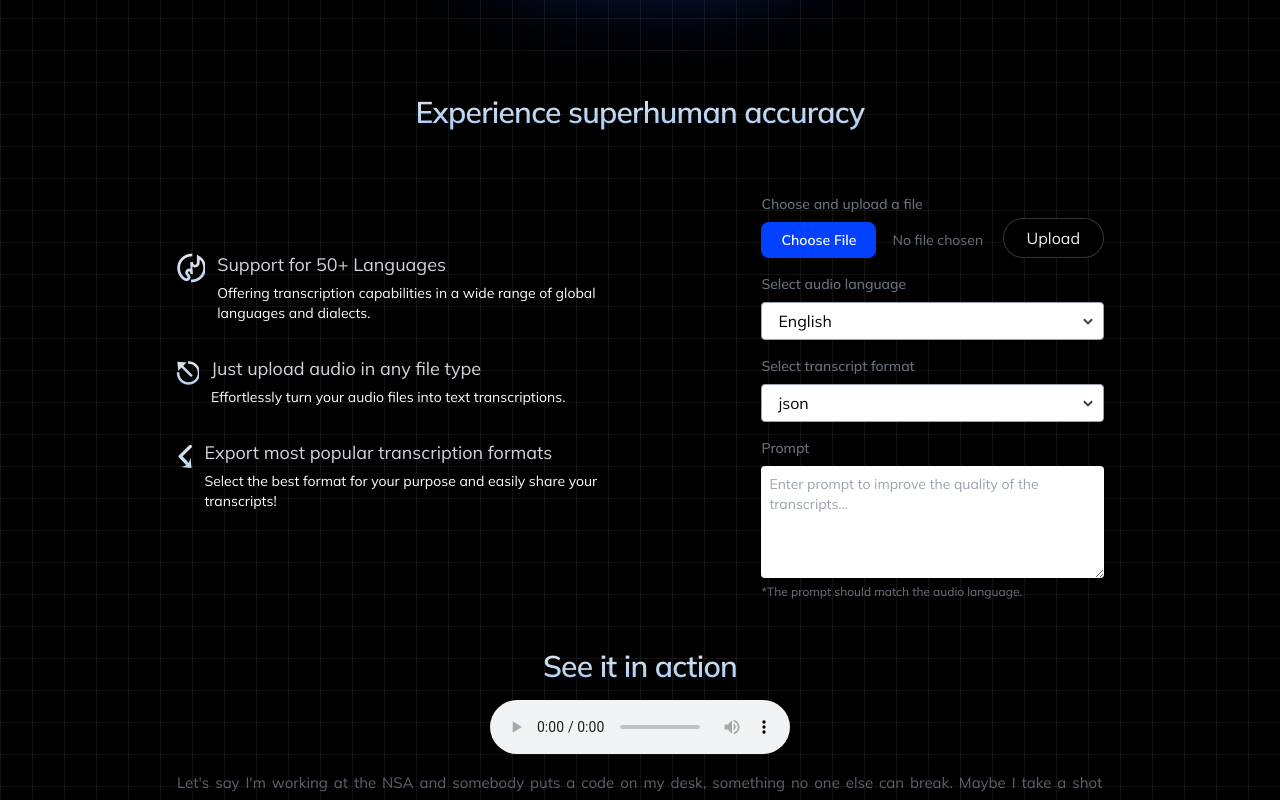
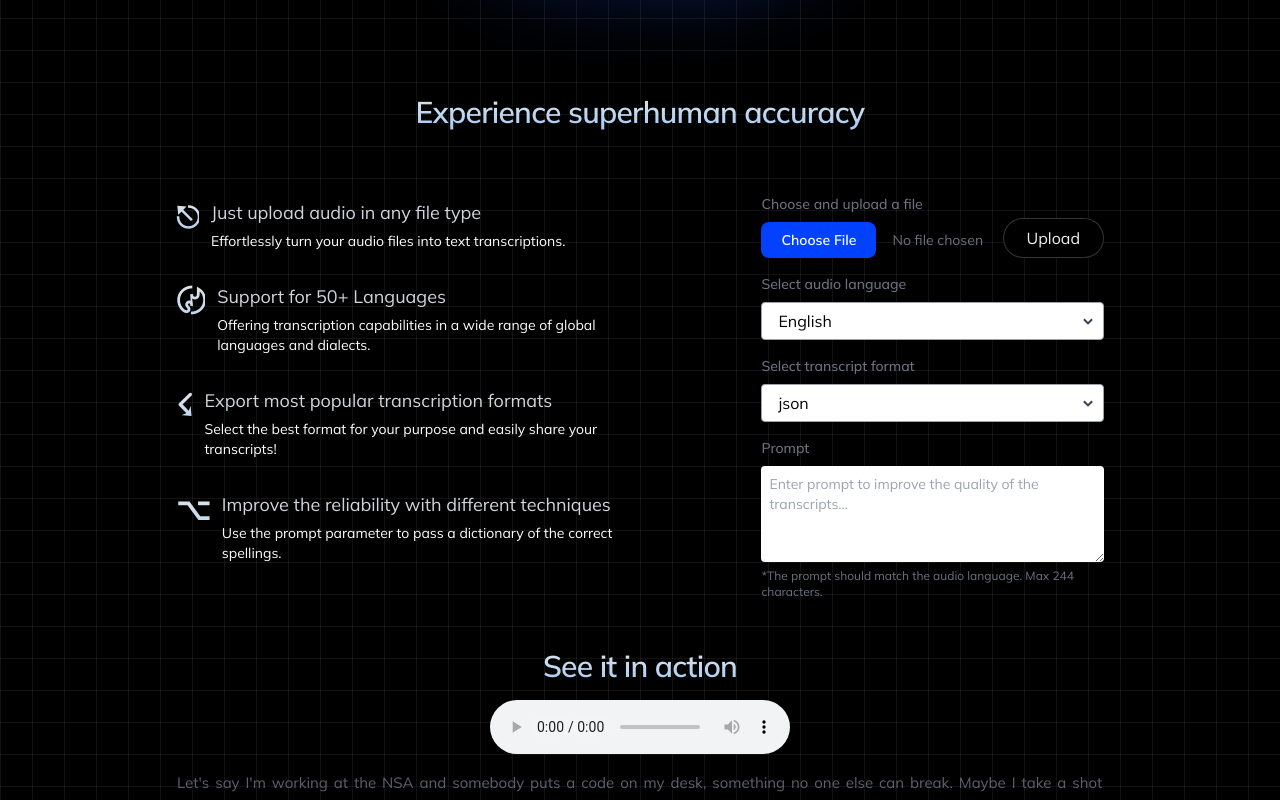
Before and after one commit to OkanBilal/whispered-words, a Next.js app: page / in a window 1280 px wide. Shown: the part 398-1198 px from the top of the page. Built offline with nearby package versions, Linux system fonts and the light colour scheme.

Commit message:
refactor

```diff
--- a/app/page.tsx
+++ b/app/page.tsx
@@ -48,20 +48,25 @@ export default function Home() {
           <div className="lg:flex items-center mb-12">
             <div className="lg:mr-24 mr-0 lg:mb-0 mb-24">
               <FeatureList
+                icon="⎋"
+                title="Just upload audio in any file type"
+                description="Effortlessly turn your audio files into text transcriptions."
+              />
+              <FeatureList
                 icon="〄"
                 title="Support for 50+ Languages"
                 description="Offering transcription capabilities in a wide range of global
                   languages and dialects."
               />
               <FeatureList
-                icon="⎋"
-                title="Just upload audio in any file type"
-                description="Effortlessly turn your audio files into text transcriptions."
-              />
-              <FeatureList
                 icon="☇"
                 title="Export most popular transcription formats"
                 description="Select the best format for your purpose and easily share your transcripts!"
+              />
+              <FeatureList
+                icon="⌥"
+                title="Improve the reliability with different techniques "
+                description="Use the prompt parameter to pass a dictionary of the correct spellings."
               />
             </div>
             <Upload />
--- a/components/explore-features.tsx
+++ b/components/explore-features.tsx
@@ -22,7 +22,6 @@ export const ExploreFeature = () => {
             <P className="text-white text-lg">Multiple Upload</P>
             <P className="text-white text-lg">Translation any language</P>
             <P className="text-white text-lg">Longer inputs</P>
-            <P className="text-white text-lg">Prompting</P>
             <P className="text-white text-lg">Post-processing with GPT-4</P>
           </div>
         </Row>
--- /dev/null
+++ b/components/toaster.tsx
@@ -0,0 +1,37 @@
+"use client";
+
+import React, { ReactNode } from "react";
+import cx from "@/lib/cx";
+import { toast } from "sonner";
+
+export interface ToastProps
+  extends React.ButtonHTMLAttributes<HTMLButtonElement> {
+  children: ReactNode;
+  onClick?: () => void;
+  disabled?: boolean;
+  leftIcon?: ReactNode;
+  rightIcon?: ReactNode;
+  className?: string;
+  textClass?: string;
+  text?: string;
+  style?: any;
+}
+
+const Toaster = ({ ...props }) => {
+  return (
+    <button
+      type="button"
+      className={cx(" inline-flex flex-row items-center", props.className)}
+      onClick={() => toast(props.text)}
+      disabled={props.disabled}
+    >
+      {props.leftIcon && <span className="mr-2">{props.leftIcon}</span>}
+      <span style={props.style} className={cx(props.textClass)}>
+        {props.children}
+      </span>
+      {props.rightIcon && <span className="ml-2">{props.rightIcon}</span>}
+    </button>
+  );
+};
+
+export default Toaster;
--- a/components/upload-form.tsx
+++ b/components/upload-form.tsx
@@ -156,14 +156,14 @@ function Upload() {
         <div className="mt-4">
           <p className="block mb-2 text-sm font-medium text-gray-500">Prompt</p>
           <textarea
-            className="w-full rounded outline-none p-2 placeholder:text-sm"
+            className="w-full text-sm rounded outline-none p-2 placeholder:text-sm"
             rows={4}
             placeholder="Enter prompt to improve the quality of the transcripts..."
             value={prompt}
             onChange={handlePromptChange}
           />
           <p className="text-gray-500 text-xs ">
-            *The prompt should match the audio language.
+            *The prompt should match the audio language. Max 244 characters.
           </p>
         </div>
       </form>
```
